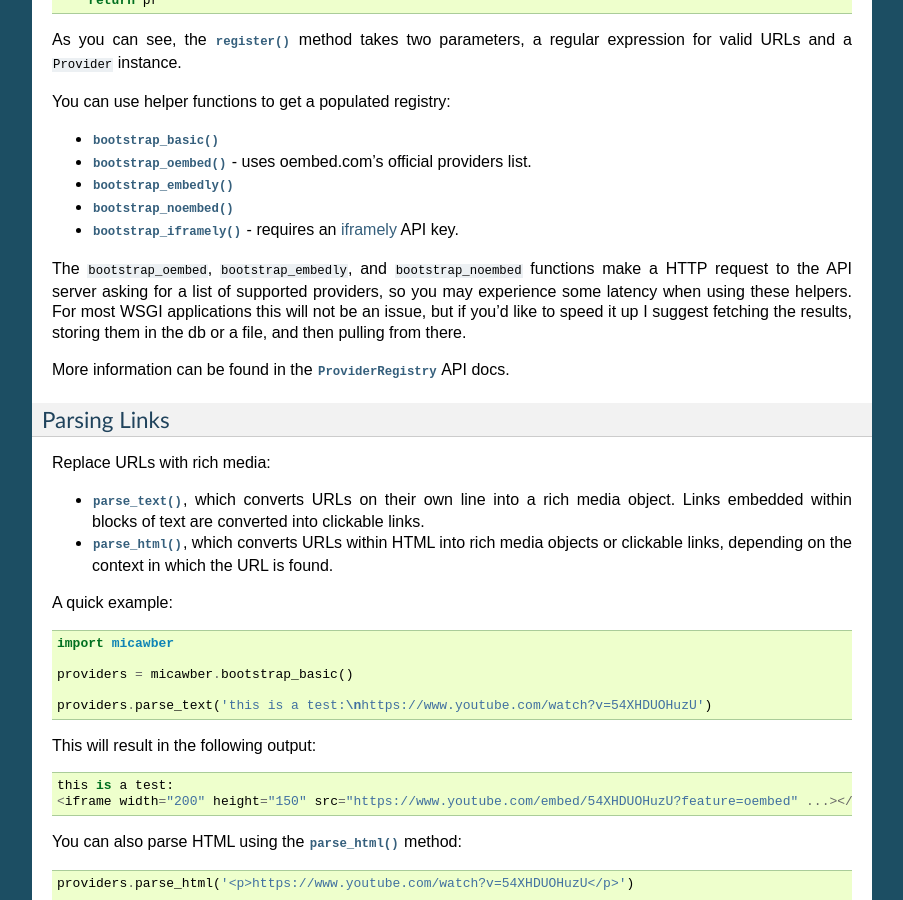
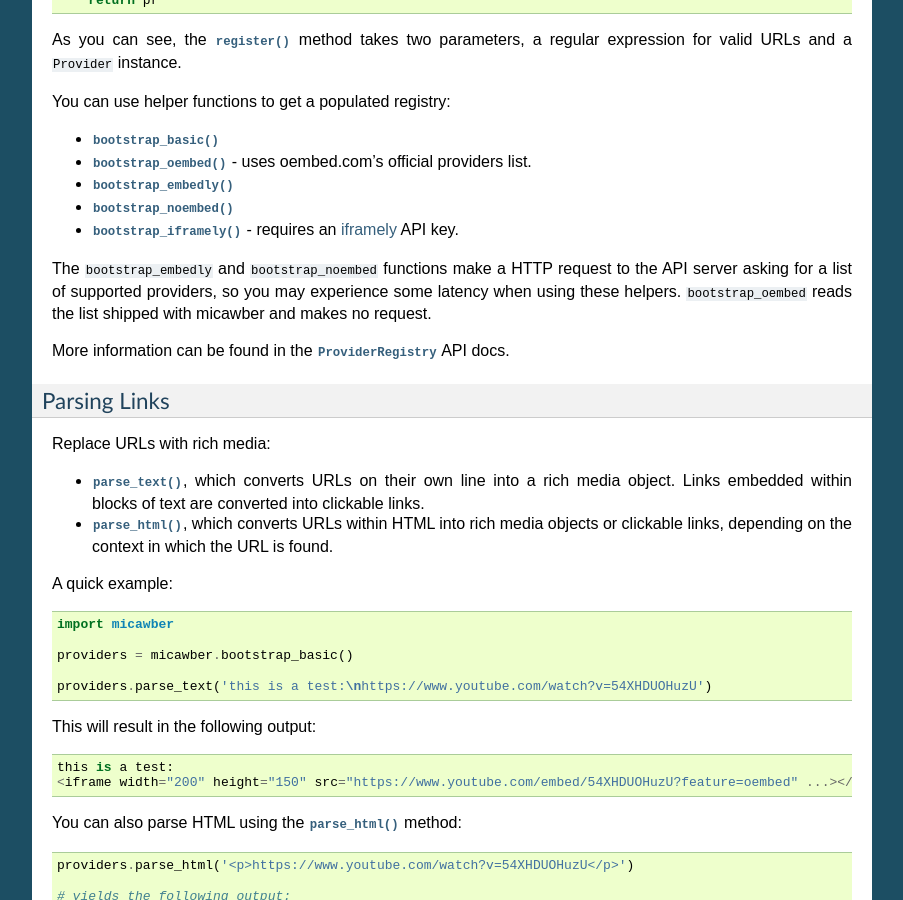
Before and after one commit to coleifer/micawber, a Sphinx documentation site: the page built from docs/getting_started.rst, in a window 1280 px wide and 900 px high, scrolled down 1769 px. Shown: the whole window, without its empty margins (198-1101 px from the left). Built offline with Sphinx 7.4.7, drawn with Linux system fonts in a browser that asks for light colours.

Commit message:
Small docs cleanups

```diff
--- a/docs/django.rst
+++ b/docs/django.rst
@@ -162,7 +162,7 @@ The magic happens in :py:func:`micawber.contrib.mcdjango.extension` -- check
 out the `source code <https://github.com/coleifer/micawber/blob/master/micawber/contrib/mcdjango/__init__.py>`_ for more details.
 
 .. note::
-    The ``MICAWBER_EXTENSIONS`` setting can also be a string path to
+    The ``MICAWBER_TEMPLATE_EXTENSIONS`` setting can also be a string path to
     a module and an attribute containing a similar data structure.
 
 
@@ -206,7 +206,7 @@ Here is a quick example showing a custom ``ProviderRegistry``:
     from django.core.cache import cache
     from micawber.providers import Provider, bootstrap_basic
 
-    oembed_providers = boostrap_basic(cache)
+    oembed_providers = bootstrap_basic(cache)
 
     # add a custom provider
     oembed_providers.register('http://example.com/\S*', Provider('http://example.com/oembed/'))
--- a/docs/examples.rst
+++ b/docs/examples.rst
@@ -32,8 +32,8 @@ Python example
 --------------
 
 The python example is a command-line app that shows the use of the :py:class:`micawber.providers.ProviderRegistry`
-and :py:class:`micawber.providers.bootstrap_embedly`. It runs a loop asking the user to input
-URLs, outputting rich metadata when possible (view https://embed.ly for a full list of providers).
+and :py:func:`micawber.providers.bootstrap_oembed`. It runs a loop asking the user to input
+URLs, outputting rich metadata when possible (view https://oembed.com for a full list of providers).
 
 To run the example::
 
--- a/docs/getting_started.rst
+++ b/docs/getting_started.rst
@@ -128,12 +128,10 @@ You can use helper functions to get a populated registry:
 * :py:func:`~micawber.providers.bootstrap_noembed`
 * :py:func:`~micawber.providers.bootstrap_iframely` - requires an `iframely <https://iframely.com/>`_ API key.
 
-The ``bootstrap_oembed``, ``bootstrap_embedly``, and ``bootstrap_noembed``
-functions make a HTTP request to the API server asking for a list of supported
-providers, so you may experience some latency when using these helpers. For
-most WSGI applications this will not be an issue, but if you'd like to speed it
-up I suggest fetching the results, storing them in the db or a file, and then
-pulling from there.
+The ``bootstrap_embedly`` and ``bootstrap_noembed`` functions make a HTTP
+request to the API server asking for a list of supported providers, so you may
+experience some latency when using these helpers. ``bootstrap_oembed`` reads
+the list shipped with micawber and makes no request.
 
 More information can be found in the :py:class:`~micawber.providers.ProviderRegistry` API docs.
 
```
Also changed, not shown: docs/api.rst (+4 -5 lines), 1 other file.
